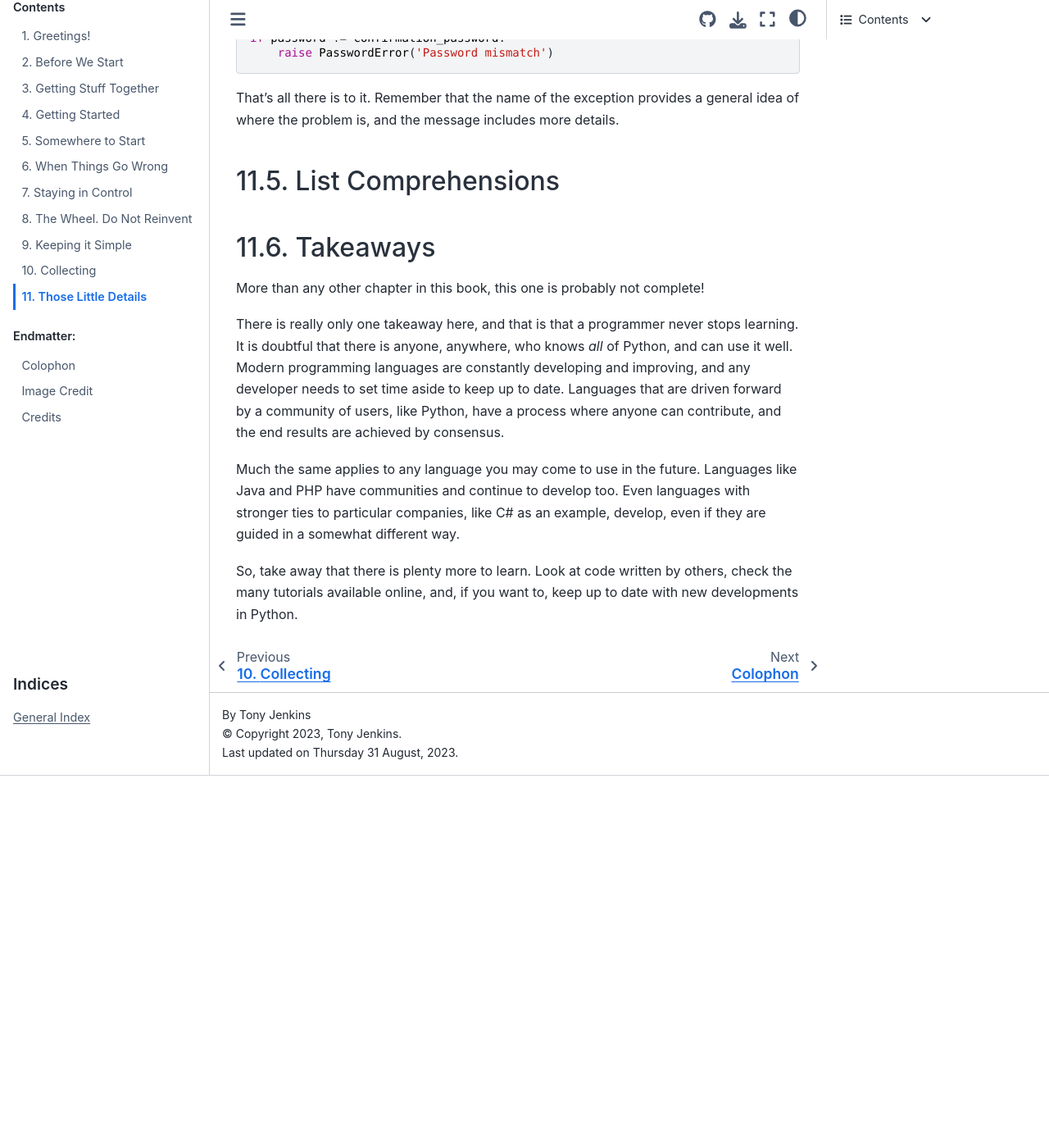
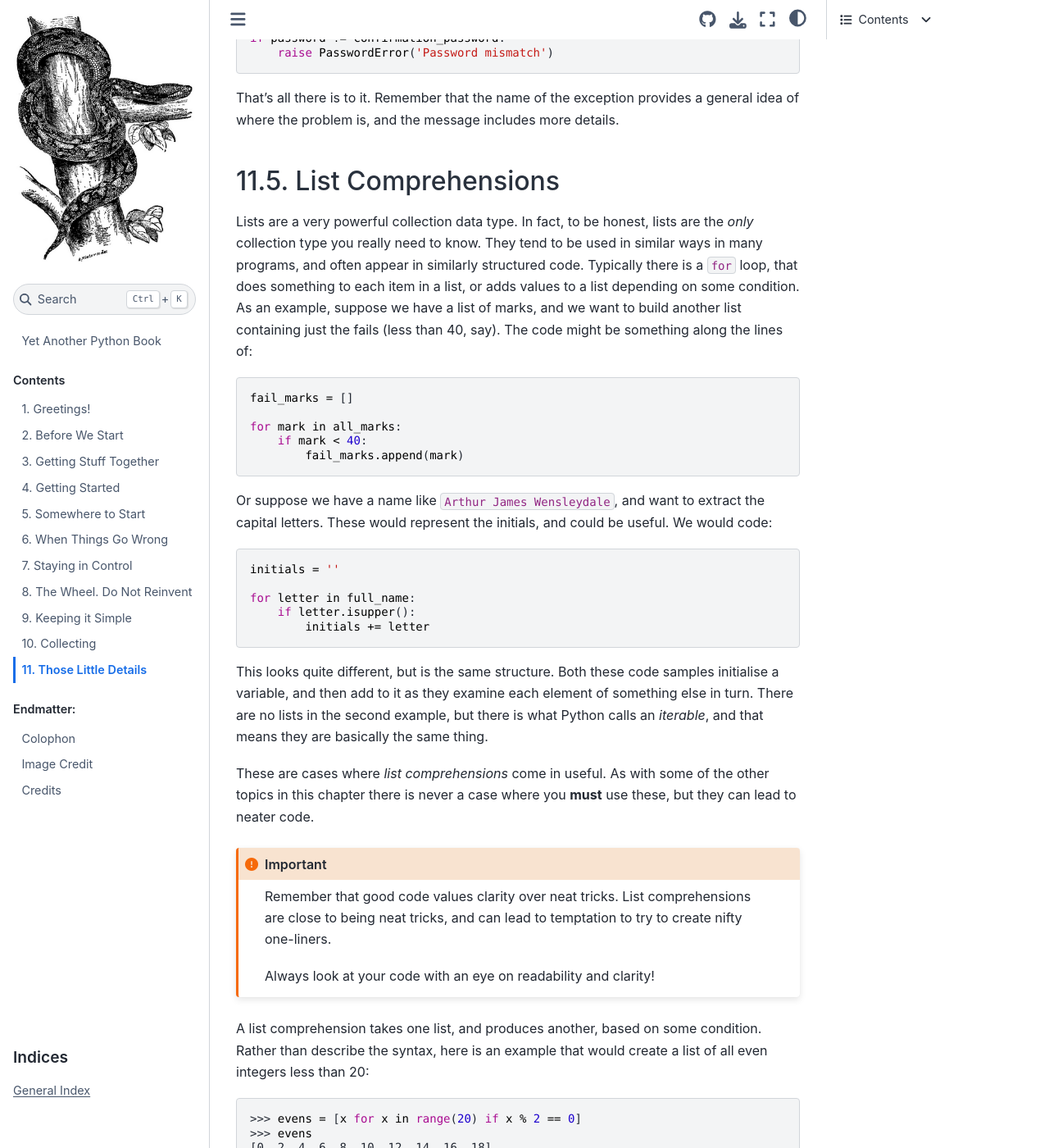
Before and after one commit to TonyJenkins/hungarian_phrasebook, a Sphinx documentation site: the page built from doc/source/110_ons/index.rst, in a window 1280 px wide and 1400 px high, scrolled down 7538 px. Shown: the whole window at 82% size. Built offline with Sphinx 7.4.7 and the Sphinx Book theme 1.1.4, drawn with Linux system fonts in a browser that asks for light colours; before the commit the page ends 8484 px from its top, so only the background shows below that; some of the changed text lies outside the part shown.

Commit message:
Draft list comprehension section

```diff
--- a/doc/source/110_ons/index.rst
+++ b/doc/source/110_ons/index.rst
@@ -275,8 +275,89 @@
 List Comprehensions
 *******************
 
-..
-    TODO
+Lists are a very powerful collection data type. In fact, to be honest, lists are the *only* collection type you really need to know. They tend to be used in similar ways in many programs, and often appear in similarly structured code. Typically there is a ``for`` loop, that does something to each item in a list, or adds values to a list depending on some condition. As an example, suppose we have a list of marks, and we want to build another list containing just the fails (less than 40, say). The code might be something along the lines of:
+
+.. code-block::
+
+    fail_marks = []
+
+    for mark in all_marks:
+        if mark < 40:
+            fail_marks.append(mark)
+
+Or suppose we have a name like ``Arthur James Wensleydale``, and want to extract the capital letters. These would represent the initials, and could be useful. We would code:
+
+.. code-block::
+
+    initials = ''
+
+    for letter in full_name:
+        if letter.isupper():
+            initials += letter
+
+This looks quite different, but is the same structure. Both these code samples initialise a variable, and then add to it as they examine each element of something else in turn. There are no lists in the second example, but there is what Python calls an *iterable*, and that means they are basically the same thing.
+
+These are cases where *list comprehensions* come in useful. As with some of the other topics in this chapter there is never a case where you **must** use these, but they can lead to neater code.
+
+.. important::
+
+    Remember that good code values clarity over neat tricks. List comprehensions are close to being neat tricks, and can lead to temptation to try to create nifty one-liners.
+
+    Always look at your code with an eye on readability and clarity!
+
+A list comprehension takes one list, and produces another, based on some condition. Rather than describe the syntax, here is an example that would create a list of all even integers less than 20:
+
+.. code-block::
+
+    >>> evens = [x for x in range(20) if x % 2 == 0]
+    >>> evens
+    [0, 2, 4, 6, 8, 10, 12, 14, 16, 18]
+
+
+We can read this as ``evens`` is a list including all values in ``range(20)`` where that value ``%`` 2 is 0 (so it is even).
+
+Compare this with that same code written out "long hand", and you'll see the point:
+
+.. code-block::
+
+    evens = []
+    for x in range(20):
+        if x % 2 == 0:
+            evens.append(x)
+
+In fact, you can see the code for the comprehension in that sample.
+
+That's all there is to it. We can rewrite our first example using a comprehension, so this:
+
+.. code-block::
+
+    fail_marks = []
+
+    for mark in all_marks:
+        if mark < 40:
+            fail_marks.append(mark)
+
+becomes the substantially neater:
+
+.. code-block::
+
+    fail_marks= [mark for marks in all_marks if mark < 40]
+
+But what of that string example, where we were looking through a name? The trick here is to build a list of the initial letters, and then to convert that list back to a string. Seems over complicated, but the code is rather neat. First build the list:
+
+.. code-block::
+
+    initials = [letter for letter in full_name if letter.isupper()]
+
+And then we can use the ``join`` function, that takes a list and joins the elements together with the given separator. Here the separator is nothing:
+
+.. code-block::
+
+    initials = ''.join([letter for letter in full_name if letter.isupper()])
+
+Again, this is very neat.
+
+Using list comprehensions like this is very common, and is seen as Pythonic. So although it might look like a neat trick it is safe to assume that any experienced programmer will understand. Try them in your next project!
 
 Takeaways
 *********
```
